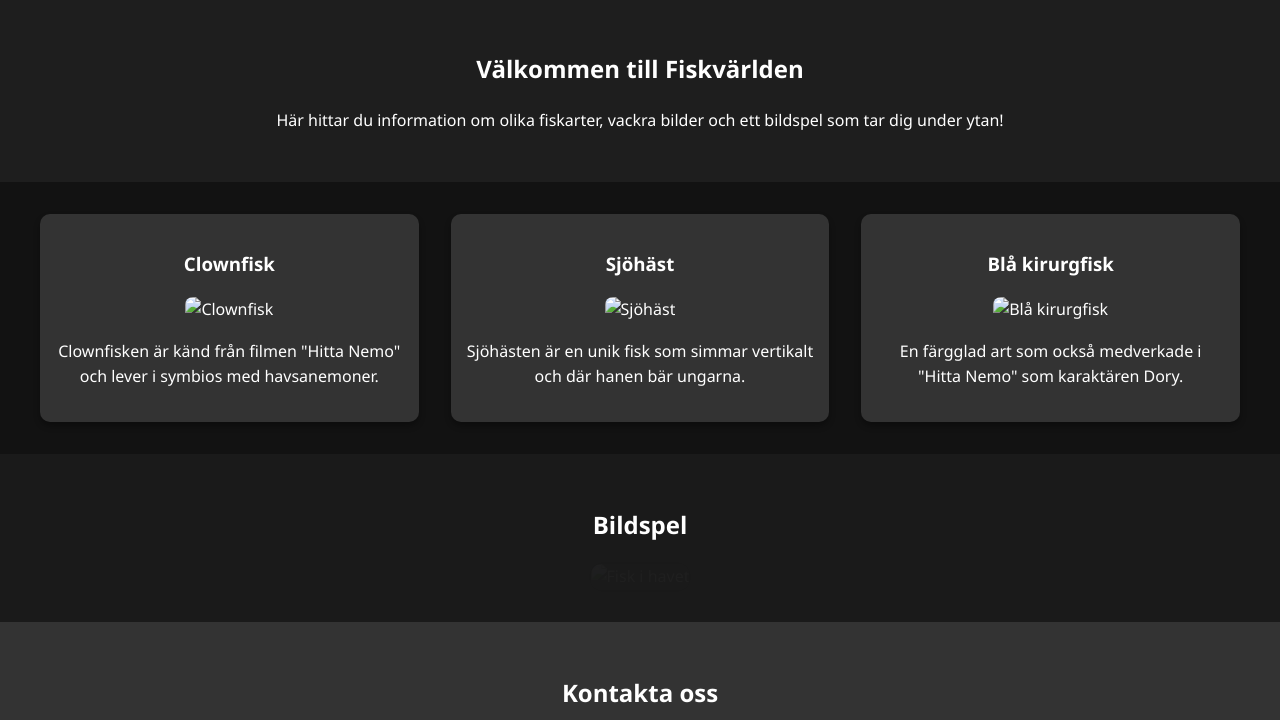
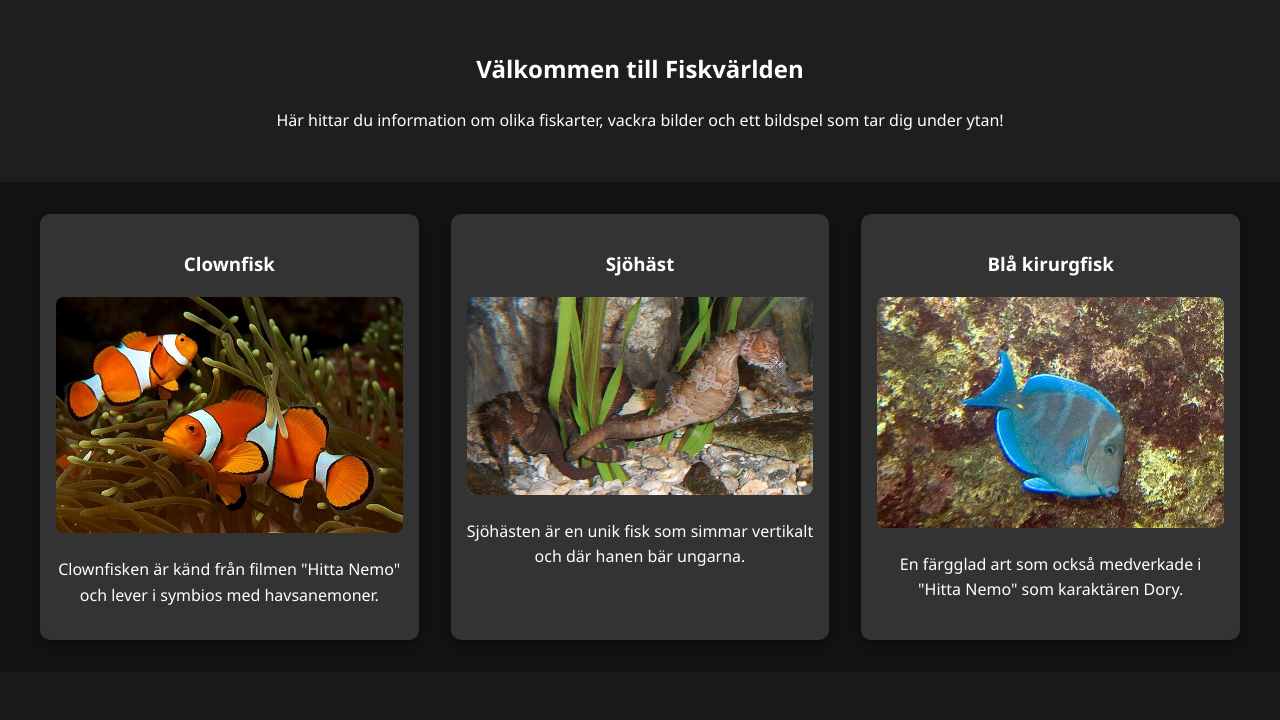
Before and after one commit to psyzion/Fiskvalden, a plain HTML site: page index.html in a window 1280 px wide. Shown: the part 80-800 px from the top of the page. Drawn offline with Linux system fonts and the light colour scheme.

Commit message:
Fix sökväg till bilder

```diff
--- a/index.html
+++ b/index.html
@@ -29,17 +29,17 @@
     <section id="arter" class="grid-section">
       <article>
         <h3>Clownfisk</h3>
-        <img src="/img/clownfish.jpg" alt="Clownfisk" loading="lazy" />
+        <img src="clownfish.jpg" alt="Clownfisk" loading="lazy" />
         <p>Clownfisken är känd från filmen "Hitta Nemo" och lever i symbios med havsanemoner.</p>
       </article>
       <article>
         <h3>Sjöhäst</h3>
-        <img src="/img/Seahorse.jpg" alt="Sjöhäst" loading="lazy" />
+        <img src="Seahorse.jpg" alt="Sjöhäst" loading="lazy" />
         <p>Sjöhästen är en unik fisk som simmar vertikalt och där hanen bär ungarna.</p>
       </article>
       <article>
         <h3>Blå kirurgfisk</h3>
-        <img src="/img/Blue_tang.jpg" alt="Blå kirurgfisk" loading="lazy" />
+        <img src="Blue_tang.jpg" alt="Blå kirurgfisk" loading="lazy" />
         <p>En färgglad art som också medverkade i "Hitta Nemo" som karaktären Dory.</p>
       </article>
     </section>
@@ -47,7 +47,7 @@
     <section id="galleri" class="slideshow">
       <h2>Bildspel</h2>
       <div class="slider">
-        <img id="slide" src="/img/bildspel1.jpg" alt="Fisk i havet" />
+        <img id="slide" src="bildspel1.jpg" alt="Fisk i havet" />
 
       </div>
     </section>
--- a/script.js
+++ b/script.js
@@ -4,9 +4,9 @@
 
 // Array med bild-URL:er till fiskbilder
 const bilder = [
-    "/img/bildspel1.jpg",
-    "/img/bildspel2.jpg",
-    "/img/bildspel3.jpg"
+    "bildspel1.jpg",
+    "bildspel2.jpg",
+    "bildspel3.jpg"
 
   ];
 
```
